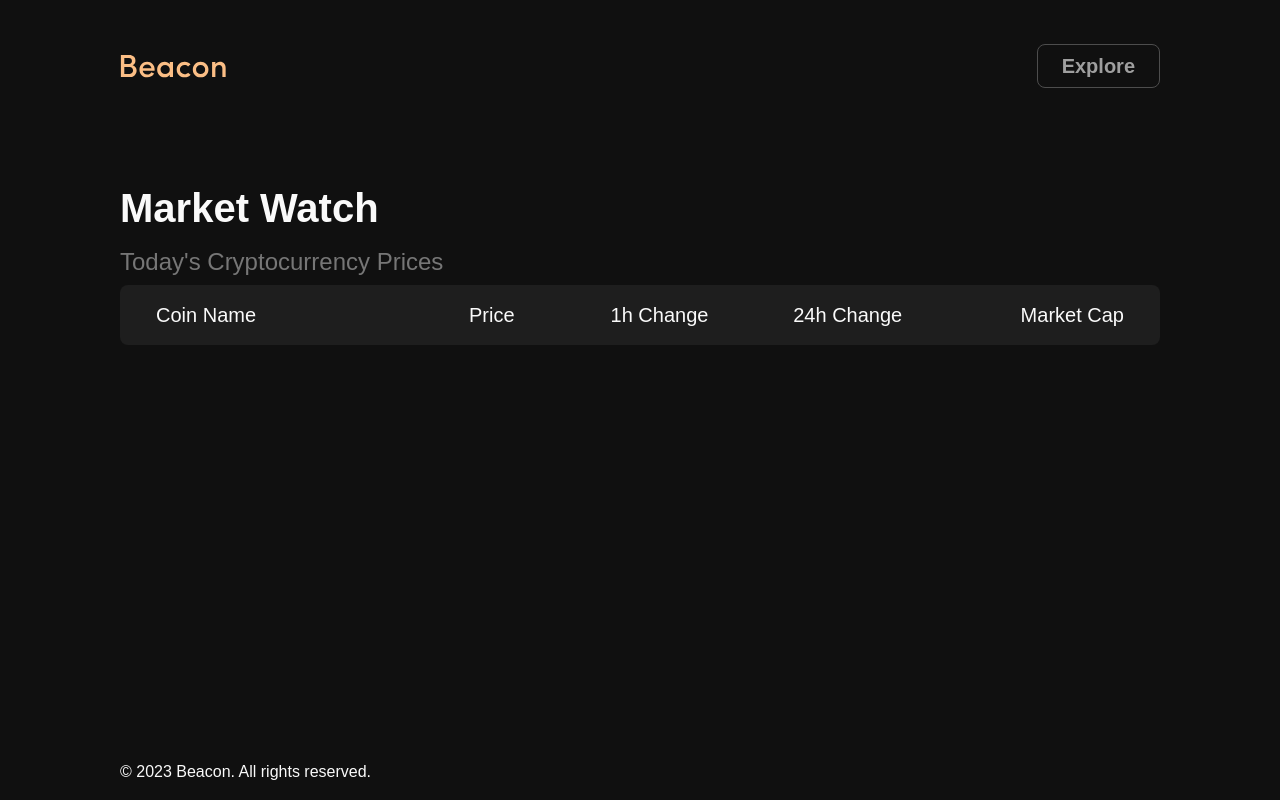
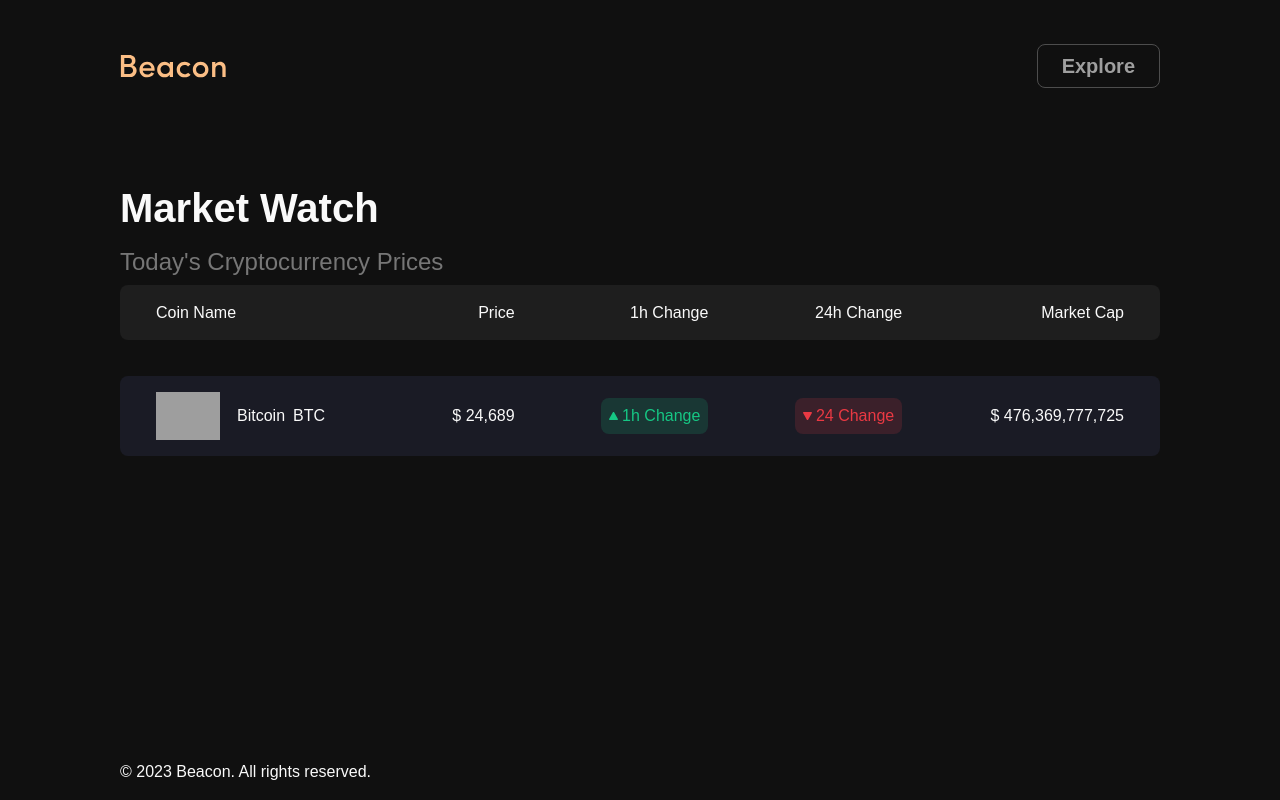
Before and after one commit to ali-vakili/beacon, a React (Create React App) app: page /market in a window 1280 px wide. Built offline with nearby package versions, Linux system fonts and the light colour scheme; grey boxes are pictures that could not be loaded; a web font is replaced by a local one.

Commit message:
create coin.jsx and show a sample coin container in Market.jsx Add polygon svg's for negative and positive 1h, 24h changes style for coin.jsx

```diff
--- a/src/components/assets/css/indicator.css
+++ b/src/components/assets/css/indicator.css
@@ -6,19 +6,12 @@ div.indicator-beacon div.items {
   background-color: #1E1E1E;
   border-radius: 8px;
 }
-div.indicator-beacon div.items div:not(.coin-name, .coin-market-cap) {
+div.indicator-beacon div.items div:not(.coin-name, .coin-market-cap) h5 {
   padding-right: 28px !important;
-  padding-left: 28px !important;
 }
 div.indicator-beacon div.items div:not(.coin-name) {
   margin-left: 1px;
   justify-content: flex-end;
-}
-div.indicator-beacon div.items div.coin-name {
-  padding-right: 56px !important;
-}
-div.indicator-beacon div.items div.coin-market-cap {
-  padding-left: 56px !important;
 }
 div.indicator-beacon div.items div.item {
   display: flex;
@@ -31,3 +24,8 @@ div.indicator-beacon div.items div.item h5 {
   margin: 0;
   font-weight: 500;
 }
+@media (max-width: 1440px) {
+  div.indicator-beacon div.items div.item h5 {
+    font-size: 16px;
+  }
+}
--- a/src/pages/market/Market.jsx
+++ b/src/pages/market/Market.jsx
@@ -2,6 +2,7 @@ import React, { Component } from 'react'
 import './market.css'
 import Title from '../../components/ui/title'
 import Indicator from '../../components/ui/indicator'
+import Coin from './coin'
 
 class Market extends Component {
   state = {  }
@@ -10,6 +11,7 @@ class Market extends Component {
       <section className='market section-beacon'>
         <Title title={'Market Watch'} description={'Today\'s Cryptocurrency Prices'} />
         <Indicator />
+        <Coin />
       </section>
     );
   }
--- /dev/null
+++ b/src/pages/market/coin.css
@@ -0,0 +1,72 @@
+div.coin-container {
+  margin-top: 36px;
+}
+div.coin-container div.items {
+  background-color: #1A1B25 !important;
+  padding: 16px 36px;
+}
+div.coin-container div.items div.coin-name div.name {
+  display: flex;
+  flex-wrap: wrap;
+  justify-content: flex-start;
+  padding: 0 !important;
+  padding-left: 1rem !important;
+}
+div.coin-container div.items div.coin-name div.name h5 {
+  padding: 0 !important;
+}
+div.coin-container div.items div.coin-name div.name h5.c-name {
+  padding-right: 8px !important;
+}
+div.coin-container div.items div.item {
+  align-items: center;
+  height: 100%;
+  padding: 0;
+}
+div.coin-container div.items div.item img.coin-image {
+  max-height: 48px;
+}
+@media (max-width: 1200px) {
+  div.coin-container div.items div.item img.coin-image {
+    max-height: 40px;
+  }
+}
+div.coin-container div.items div.coin-change div.change {
+  padding-right: 28px;
+}
+div.coin-container div.items div.coin-change div.change div.change-badge {
+  display: flex;
+  align-items: center;
+  padding: 8px;
+  border-radius: 8px;
+}
+div.coin-container div.items div.coin-change div.change div.change-badge span.polygon {
+  padding-right: 4px;
+}
+div.coin-container div.items div.coin-change div.change div.change-badge .positive {
+  content: url("./state/Positive-Polygon.svg");
+}
+div.coin-container div.items div.coin-change div.change div.change-badge .negative {
+  content: url("./state/Negative-Polygon.svg");
+}
+div.coin-container div.items div.coin-change div.change .positive-badge {
+  background-color: #193734;
+}
+div.coin-container div.items div.coin-change div.change .positive-badge h5 {
+  color: #16C784;
+}
+div.coin-container div.items div.coin-change div.change .negative-badge {
+  background-color: #3B202A;
+}
+div.coin-container div.items div.coin-change div.change .negative-badge h5 {
+  color: #EA3943;
+}
+div.coin-container div.items div.coin-change div.change .zero {
+  background-color: #32333B;
+}
+div.coin-container div.items div.coin-change div.change .zero h5 {
+  color: #B3B3B3;
+}
+div.coin-container div.items div.coin-change h5 {
+  padding: 0 !important;
+}
--- /dev/null
+++ b/src/pages/market/coin.jsx
@@ -0,0 +1,72 @@
+import React, { Component } from 'react'
+import '../../components/assets/css/indicator.css'
+import './coin.css'
+
+class Coin extends Component {
+  state = {  }
+
+  render() {
+    return (
+      <div className='coin-container indicator-beacon'>
+        <div className='coin items'>
+          <div className='coin-name item'>
+            <img className='coin-image' src="https://assets.coingecko.com/coins/images/1/large/bitcoin.png?1547033579" alt="bitcoin" />
+            <div className='name'>
+              <h5 className='c-name'>Bitcoin</h5>
+              <h5 className='c-symbol m-0'>BTC</h5>
+            </div>
+          </div>
+          <div className='coin-price item'>
+            <h5>$ 24,689</h5>
+          </div>
+          <div className='coin-change item'>
+            <div className='change'>
+              <div className='change-badge positive-badge'>
+                <span className='polygon positive'><span className='sr-only'>Polygon</span></span>
+                <h5>1h Change</h5>
+              </div>
+            </div>
+          </div>
+          <div className='coin-change item'>
+          <div className='change'>
+              <div className='change-badge negative-badge'>
+                <span className='polygon negative'><span className='sr-only'>Polygon</span></span>
+                <h5>24 Change</h5>
+              </div>
+            </div>
+          </div>
+          <div className='coin-market-cap item'>
+            <h5>$ 476,369,777,725</h5>
+          </div>
+        </div>
+      </div>
+    );
+  }
+
+  formatPrice = (price) => {
+    const absolutePrice = Math.abs(price);
+    const [integer, decimal] = String(absolutePrice).split('.')
+    const formattedDecimal = decimal ? decimal.slice(0, 2) : null;
+    console.log(formattedDecimal)
+    const formttedPrice = Number(integer).toLocaleString('en-US');
+    const correctPrice = decimal ? `${formttedPrice}.${formattedDecimal}`: formttedPrice;
+
+    return correctPrice
+  }
+
+  getBageClasses = (number) =>{
+    let sign = Math.sign(number);
+    let classes = 'change-badge ';
+    classes += sign === 1 ? 'positive-badge' : sign === -1 ? 'negative-badge' : 'zero';
+    return classes
+  }
+
+  getPolygon = (number) => {
+    let sign = Math.sign(number);
+    let classes = 'polygon ';
+    classes += sign === 1 ? 'positive' : sign === -1 ? 'negative' : null;
+    return classes
+  }
+}
+
+export default Coin;
```
Also changed, not shown: src/pages/market/state/Negative-Polygon.svg (added), src/pages/market/state/Positive-Polygon.svg (added).
